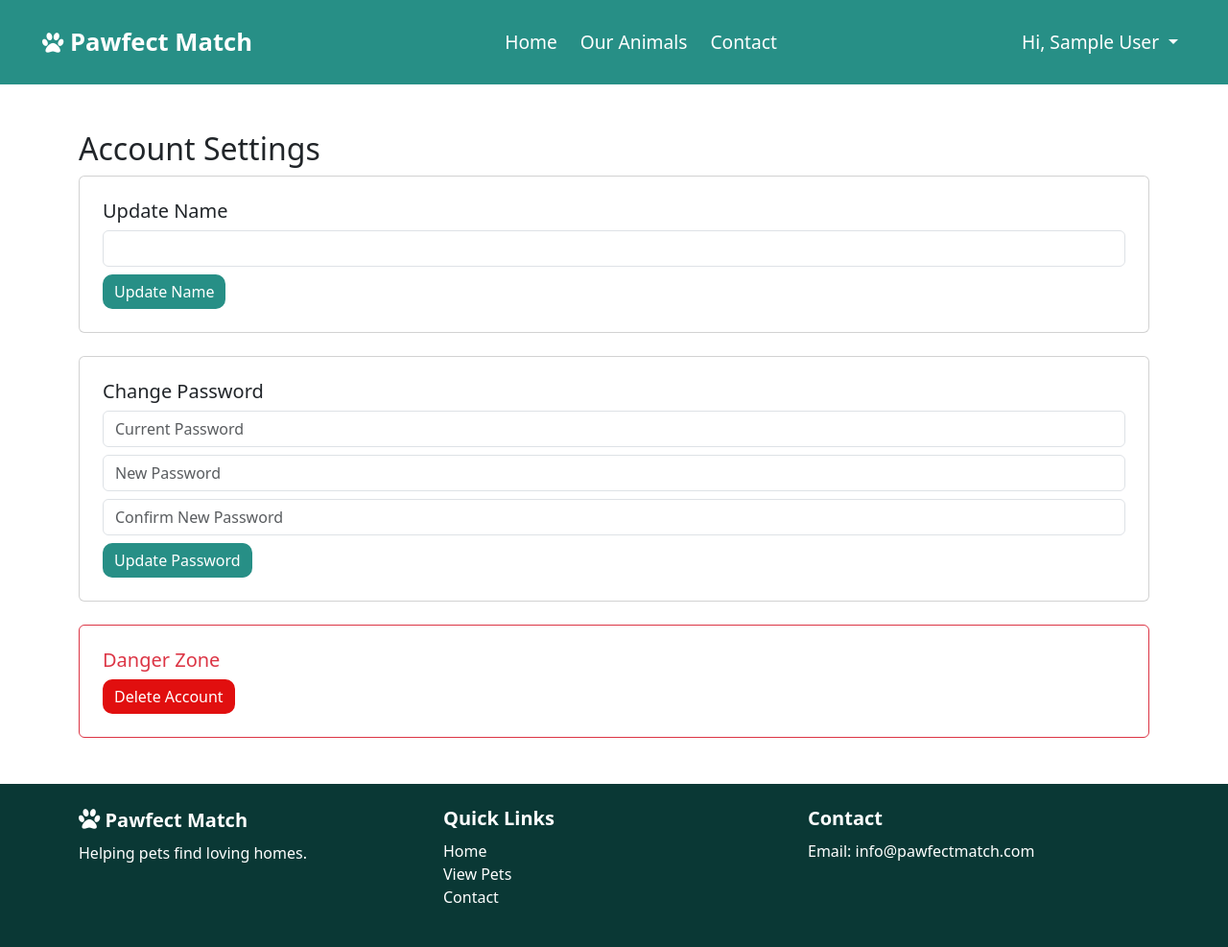
After one commit to josiepollard/Pawfect, a PHP site: page /account.php in a window 1280 px wide. The commit adds this page. Shown: the whole page at 96% size. Run offline with PHP 8.4, Linux system fonts and the light colour scheme; the visitor is signed in with stand-in values (Sample User, id 1); data that the repository does not hold is empty.

Commit message:
added acc settings page

```diff
--- /dev/null
+++ b/account.php
@@ -0,0 +1,157 @@
+<?php
+session_start();
+require_once 'includes/db.php';
+
+if (!isset($_SESSION['user_id'])) {
+    header("Location: login.php");
+    exit();
+}
+
+$userId = $_SESSION['user_id'];
+$message = "";
+
+// GET USER DATA
+$stmt = $conn->prepare("SELECT name, email, password FROM users WHERE id=?");
+$stmt->bind_param("i", $userId);
+$stmt->execute();
+$user = $stmt->get_result()->fetch_assoc();
+
+
+// =======================
+// UPDATE NAME
+// =======================
+if (isset($_POST['update_name'])) {
+
+    $newName = $_POST['name'];
+
+    $stmt = $conn->prepare("UPDATE users SET name=? WHERE id=?");
+    $stmt->bind_param("si", $newName, $userId);
+
+    if ($stmt->execute()) {
+        $_SESSION['name'] = $newName;
+        $message = "<div class='alert alert-success'>Name updated</div>";
+    }
+}
+
+
+// =======================
+// UPDATE PASSWORD
+// =======================
+if (isset($_POST['update_password'])) {
+
+    $current = $_POST['current_password'];
+    $new = $_POST['new_password'];
+    $confirm = $_POST['confirm_password'];
+
+    // Check current password
+    if (!password_verify($current, $user['password'])) {
+        $message = "<div class='alert alert-danger'>Current password incorrect</div>";
+    } elseif ($new !== $confirm) {
+        $message = "<div class='alert alert-danger'>Passwords do not match</div>";
+    } else {
+
+        $hashed = password_hash($new, PASSWORD_DEFAULT);
+
+        $stmt = $conn->prepare("UPDATE users SET password=? WHERE id=?");
+        $stmt->bind_param("si", $hashed, $userId);
+
+        if ($stmt->execute()) {
+            $message = "<div class='alert alert-success'>Password updated</div>";
+        }
+    }
+}
+
+
+// =======================
+// DELETE ACCOUNT
+// =======================
+if (isset($_POST['delete_account'])) {
+
+    // Optional: delete favourites + enquiries first
+    $conn->query("DELETE FROM favourites WHERE user_id = $userId");
+
+    $stmt = $conn->prepare("DELETE FROM users WHERE id=?");
+    $stmt->bind_param("i", $userId);
+
+    if ($stmt->execute()) {
+        session_destroy();
+        header("Location: index.php");
+        exit();
+    }
+}
+?>
+
+<!DOCTYPE html>
+<html>
+<head>
+  <meta charset="UTF-8">
+    <meta name="viewport" content="width=device-width, initial-scale=1.0">
+    <link href="https://cdn.jsdelivr.net/npm/bootstrap@5.3.3/dist/css/bootstrap.min.css" rel="stylesheet">
+    <link rel="stylesheet" type="text/css" href="styles/index.css">
+    <script src="https://cdn.jsdelivr.net/npm/bootstrap@5.3.3/dist/js/bootstrap.bundle.min.js"></script>
+    <link rel="stylesheet" href="https://cdnjs.cloudflare.com/ajax/libs/font-awesome/4.7.0/css/font-awesome.min.css">
+    <title>Pawfect | View All</title>
+</head>
+
+<body>
+ <?php include 'includes/navbar.php'; ?>
+
+
+<div class="container mt-5">
+
+  <h2>Account Settings</h2>
+
+  <?php echo $message; ?>
+
+  <!-- CHANGE NAME -->
+  <div class="card p-4 mb-4">
+    <h5>Update Name</h5>
+
+    <form method="POST">
+      <input type="text" name="name" class="form-control mb-2"
+        value="<?php echo htmlspecialchars($user['name']); ?>" required>
+
+      <button name="update_name" class="btn btn-updateName">Update Name</button>
+    </form>
+  </div>
+
+
+  <!-- CHANGE PASSWORD -->
+  <div class="card p-4 mb-4">
+    <h5>Change Password</h5>
+
+    <form method="POST">
+
+      <input type="password" name="current_password" class="form-control mb-2"
+        placeholder="Current Password" required>
+
+      <input type="password" name="new_password" class="form-control mb-2"
+        placeholder="New Password" required>
+
+      <input type="password" name="confirm_password" class="form-control mb-2"
+        placeholder="Confirm New Password" required>
+
+      <button name="update_password" class="btn btn-updatePassword">Update Password</button>
+
+    </form>
+  </div>
+
+
+  <!-- DELETE ACCOUNT -->
+  <div class="card p-4 border-danger">
+    <h5 class="text-danger">Danger Zone</h5>
+
+    <form method="POST">
+      <button name="delete_account" class="btn btn-deleteAcc"
+        onclick="return confirm('Are you sure you want to delete your account? This cannot be undone.');">
+        Delete Account
+      </button>
+    </form>
+  </div>
+
+</div>
+
+<?php include 'includes/footer.php'; ?>
+
+</body>
+</html>
--- a/favourites.php
+++ b/favourites.php
@@ -74,7 +74,7 @@ $result = $stmt->get_result();
 
                 <a href="pet.php?id=<?php echo $row['id']; ?>" class="card-link">
 
-              <img src="uploads/<?php echo $row['image']; ?>" class="card-img-top" style="height:250px; object-fit:cover;">
+              <img src="uploads/<?php echo $row['image']; ?>" class="card-img-top" style="height:350px; object-fit:cover;">
 
               <div class="card-body">
                 <h5><?php echo $row['name']; ?></h5><?php if ($row['status'] === 'reserved'): ?>
--- a/includes/navbar.php
+++ b/includes/navbar.php
@@ -47,7 +47,7 @@
           <?php if ($_SESSION['role'] === 'user'): ?>
             <li><a class="dropdown-item" href="favourites.php">Saved Pets</a></li>
             <li><hr class="dropdown-divider"></li>
-            <li><a class="dropdown-item" href="#">Account Settings</a></li>
+            <li><a class="dropdown-item" href="account.php">Account Settings</a></li>
           <?php endif; ?>
 
           <li><hr class="dropdown-divider"></li>
--- a/index.php
+++ b/index.php
@@ -56,7 +56,7 @@ $featured = $conn->query("SELECT * FROM pets ORDER BY RAND() LIMIT 3");
 
             <img src="uploads/<?php echo $pet['image']; ?>"
                  class="card-img-top"
-                 style="height: 250px; object-fit: cover;">
+                 style="height: 350px; object-fit: cover;">
 
             <div class="card-body">
 
--- a/styles/index.css
+++ b/styles/index.css
@@ -251,7 +251,6 @@ HOME
   box-shadow: 0 10px 25px rgba(0,0,0,0.15);
 }
 
-
 .pet-card {
   border-radius: 15px;
   transition: 0.3s;
@@ -261,8 +260,6 @@ HOME
   transform: translateY(-6px);
   box-shadow: 0 10px 25px rgba(0,0,0,0.15);
 }
-
-
 
 
 /**********************
@@ -278,3 +275,26 @@ Login & register
 }
 
 .btn-login:hover, .btn-login:hover {background-color: #ffffff;}
+
+/**********************
+user settings
+***********************/
+.btn-updateName, .btn-updatePassword {
+  background-color: #278f86;
+    border: none;
+    color: white;
+    font-weight: 500;
+    border-radius: 10px;
+    transition: 0.2s;
+
+}
+.btn-updateName:hover, .btn-updatePassword:hover, .btn-deleteAcc:hover {background-color: #ffffff;}
+
+.btn-deleteAcc {
+   background-color: #e10f0f;
+    border: none;
+    color: white;
+    font-weight: 500;
+    border-radius: 10px;
+    transition: 0.2s;
+}
```
